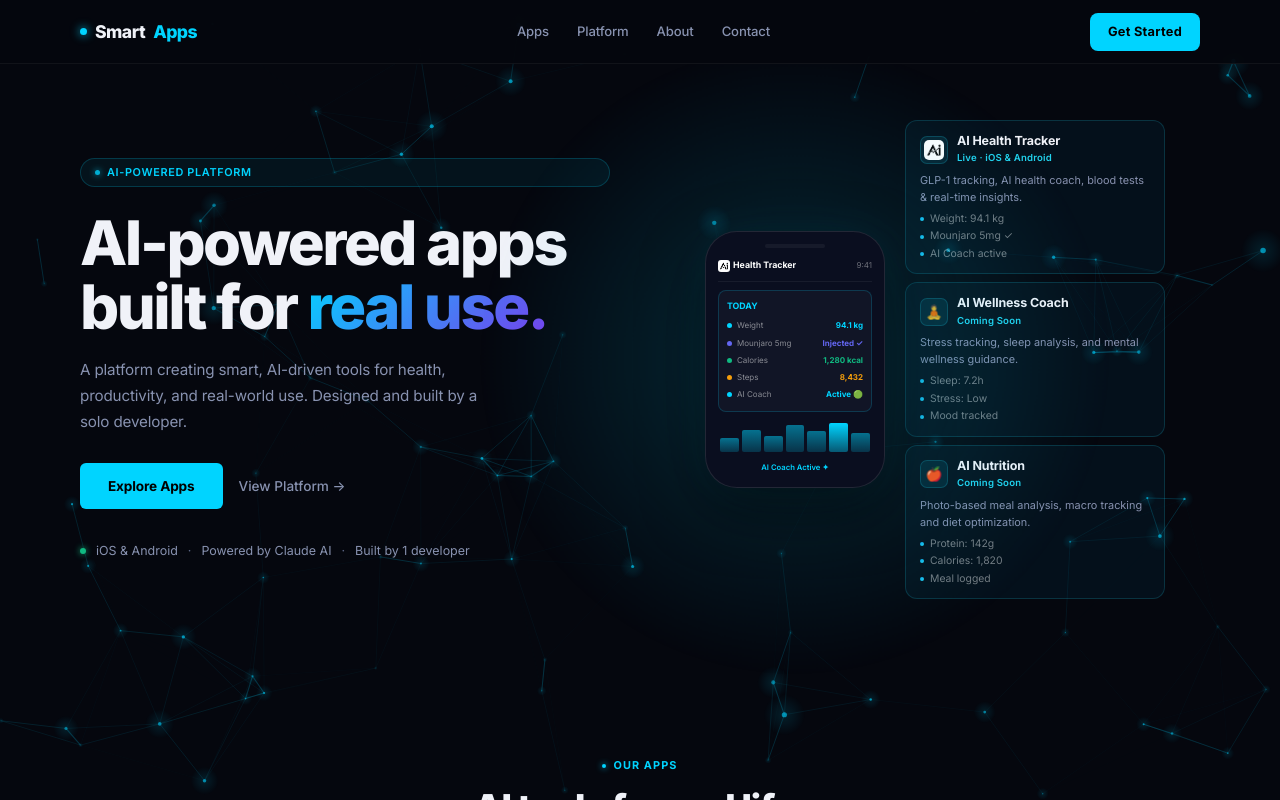
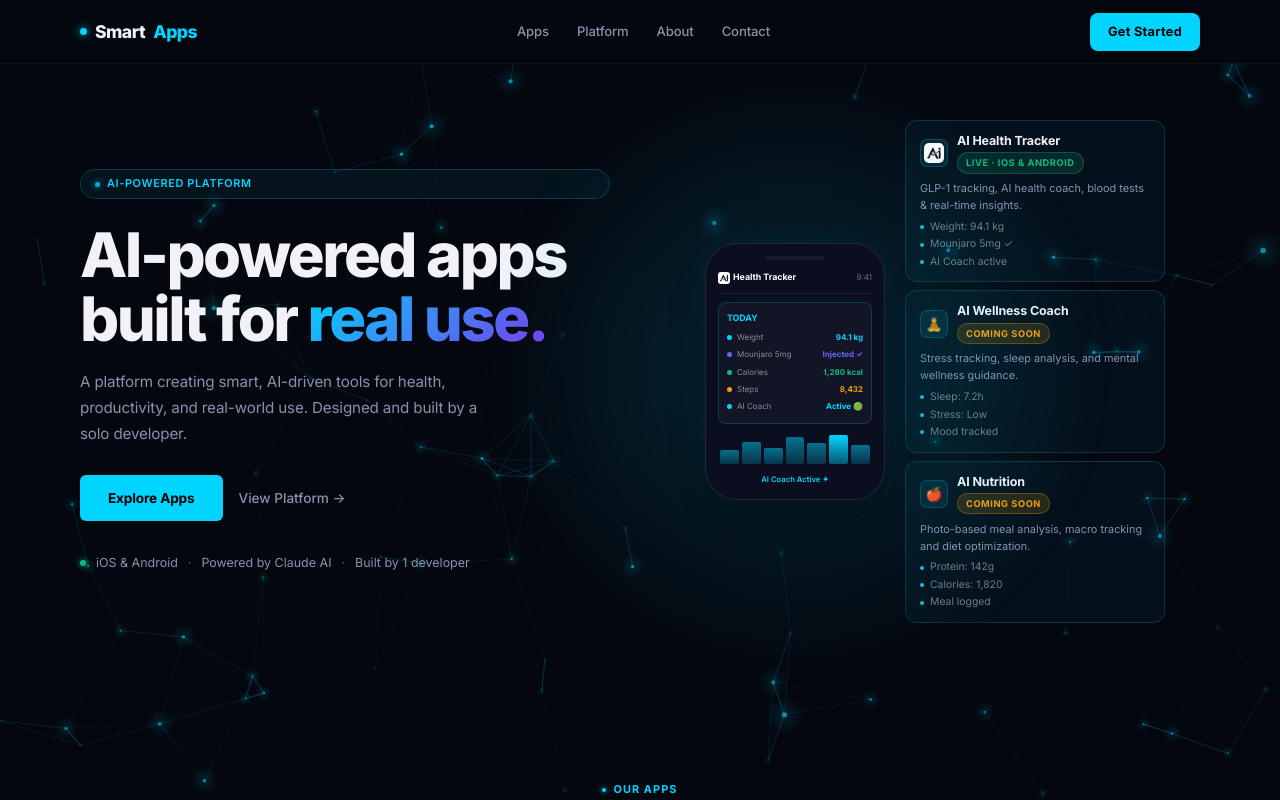
Before and after one commit to Sabbasromania-ai/mysmartapp-site, a React (Vite) app: page / in a window 1280 px wide. Shown: the top 800 px of the page. Built offline with nearby package versions, Linux system fonts and the light colour scheme.

Commit message:
Fix: Coming Soon badge visible with orange pill style

```diff
--- a/src/components/Hero.tsx
+++ b/src/components/Hero.tsx
@@ -95,7 +95,7 @@ export default function Hero({ onOpenApp }: HeroProps) {
                   </span>
                   <div>
                     <div className="hac-name">{app.name}</div>
-                    <div className="hac-tag">{app.tag}</div>
+                    <div className={`hac-tag${app.tag.startsWith('Live') ? ' hac-tag-live' : ''}`}>{app.tag}</div>
                   </div>
                 </div>
                 <p className="hac-desc">{app.desc}</p>
--- a/src/index.css
+++ b/src/index.css
@@ -355,11 +355,22 @@ nav {
   line-height: 1.3;
 }
 .hac-tag {
-  font-size: 0.6rem;
-  font-weight: 600;
-  color: #22d3ee;
-  margin-top: 1px;
-  letter-spacing: 0.02em;
+  font-size: 0.58rem;
+  font-weight: 700;
+  letter-spacing: 0.06em;
+  text-transform: uppercase;
+  padding: 2px 8px;
+  border-radius: 100px;
+  display: inline-block;
+  margin-top: 3px;
+  background: rgba(245,158,11,0.15);
+  color: #f59e0b;
+  border: 1px solid rgba(245,158,11,0.3);
+}
+.hac-tag-live {
+  background: rgba(16,185,129,0.15);
+  color: #10b981;
+  border: 1px solid rgba(16,185,129,0.3);
 }
 .hac-desc {
   font-size: 0.68rem;
```
